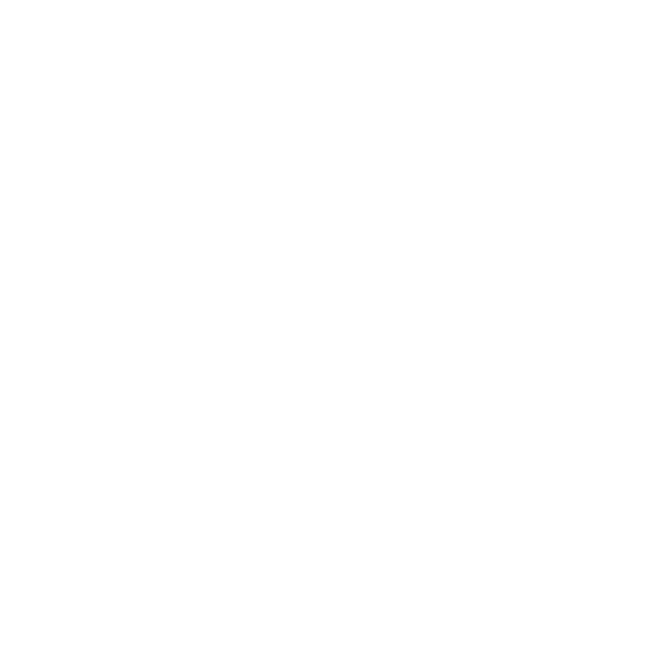
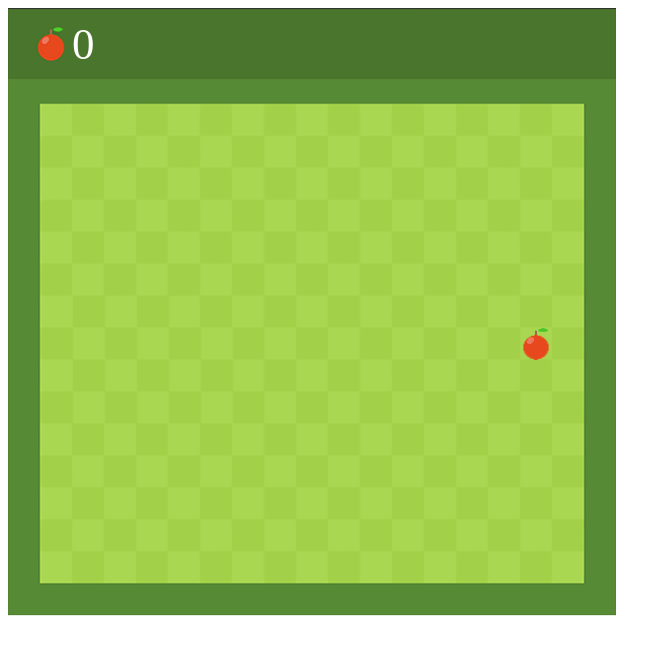
Before and after one commit to tjebbemarchand/snake-game, a plain HTML site: page index.html in a window 1280 px wide. Shown: the whole page, without its empty margins (0-671 px from the left). Drawn offline with Linux system fonts and the light colour scheme.

Commit message:
Initial game setup

```diff
--- a/index.html
+++ b/index.html
@@ -7,7 +7,7 @@
         <title>Snake game</title>
     </head>
     <body>
-        <canvas id="snake" width="608" height="608"></canvas>
+        <canvas id="canvas" width="608" height="608"></canvas>
         <script src="snake.js"></script>
     </body>
 </html>
--- a/snake.js
+++ b/snake.js
@@ -0,0 +1,93 @@
+const canvas = document.getElementById("canvas");
+const context = canvas.getContext("2d");
+
+// Box size.
+const box = 32;
+
+// Load images.
+const groundImg = new Image();
+groundImg.src = "img/ground.png";
+
+const foodImg = new Image();
+foodImg.src = "img/food.png";
+
+// Create snake.
+const snake = [];
+snake[0] = {
+    x: 9 * box,
+    y: 10 * box
+};
+
+// Create food.
+const food = {
+    x: Math.floor(Math.random() * 17 + 1) * box,
+    y: Math.floor(Math.random() * 15 + 3) * box
+};
+
+// Score.
+let score = 0;
+
+// Control snake.
+let direction = null;
+
+function moveDirection(event) {
+    if (event.keyCode === 37) {
+        direction = "LEFT";
+    } else if (event.keyCode === 38) {
+        direction = "UP";
+    } else if (event.keyCode === 39) {
+        direction = "RIFHT";
+    } else if (event.keyCode === 40) {
+        direction = "DOWN";
+    }
+}
+
+// Draw to canvas.
+function draw() {
+    // Draw ground image.
+    context.drawImage(groundImg, 0, 0);
+
+    // Draw snake.
+    for (let i = 0; i < snake.length; i++) {
+        context.fillStyle = i === 0 ? "green" : "white";
+        context.fillRect(snake[i].x, snake[i].y, box, box);
+
+        context.strokeSyle = "red";
+        context.strokeRect(snake[i].x, snake[i].y, box, box);
+    }
+
+    // Draw food.
+    context.drawImage(foodImg, food.x, food.y);
+
+    // Old head position.
+    let snakeHeadX = snake[0].x;
+    let snakeHeadY = snake[0].y;
+
+    // Remove tail.
+    snake.pop();
+
+    // Determine direction.
+    if (direction === "LEFT") snakeHeadX -= box;
+    if (direction === "UP") snakeHeadY -= box;
+    if (direction === "RIGHT") snakeHeadX += box;
+    if (direction === "DOWN") snakeHeadY += box;
+
+    // Add new head.
+    let newHead = {
+        x: snakeHeadX,
+        Y: snakeHeadY
+    };
+
+    snake.unshift(newHead);
+
+    // Draw score.
+    context.fillStyle = "white";
+    context.font = "45px Changa one";
+    context.fillText(score, 2 * box, 1.6 * box);
+}
+
+// Draw every 100ms
+let game = setInterval(draw, 500);
+
+// Listen for keyboard events.
+document.addEventListener("keydown", moveDirection);
```
